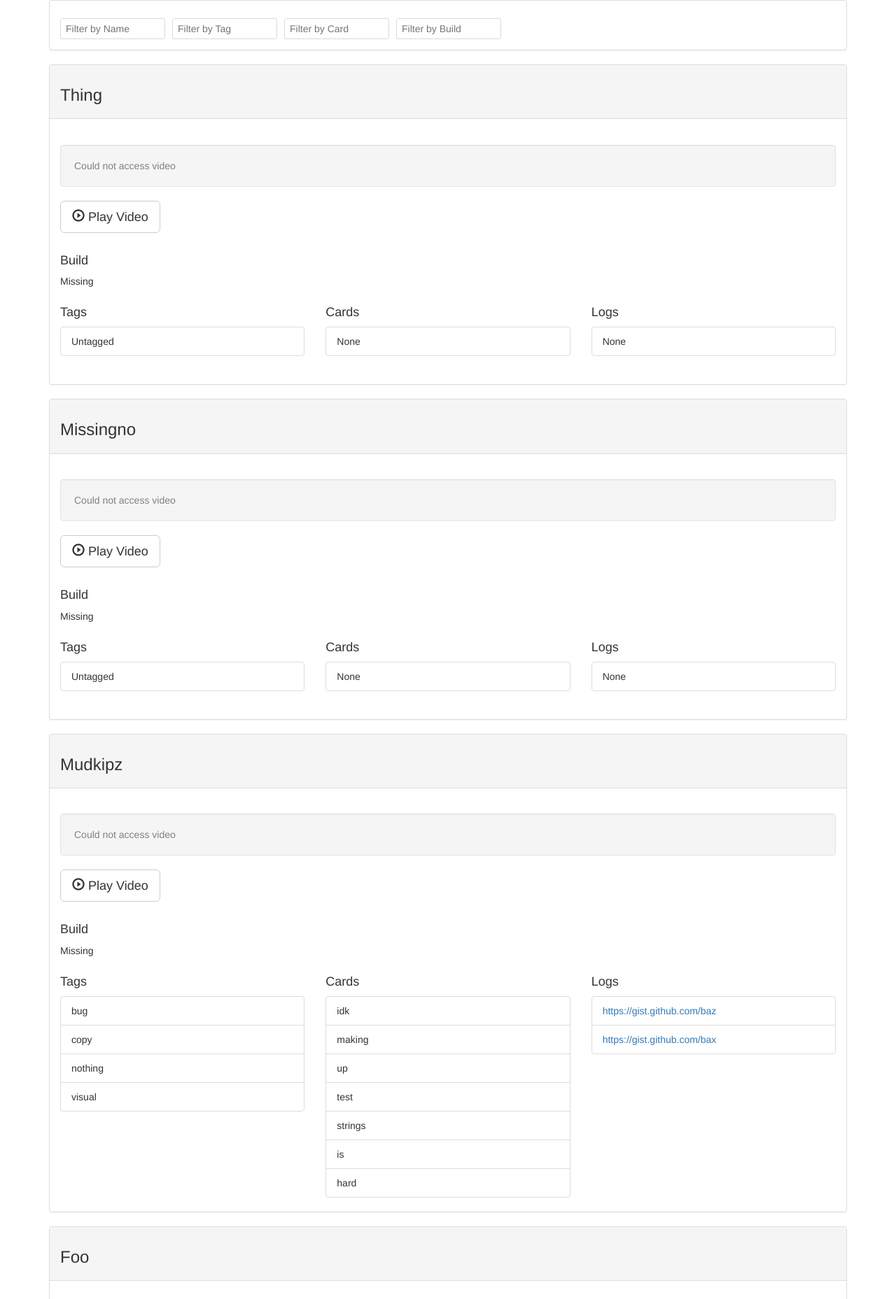
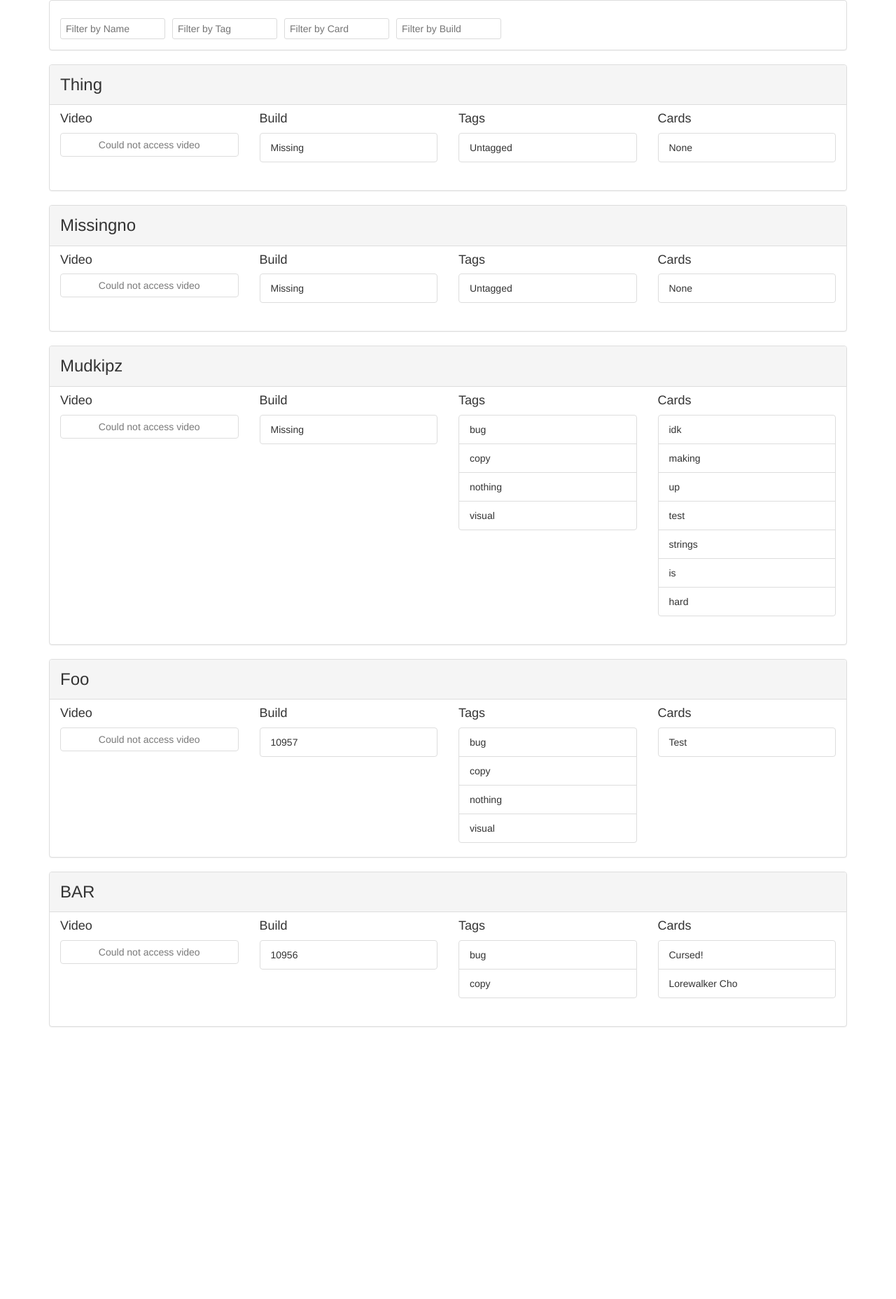
Before and after one commit to HearthSim/videoroll, a Flask app: page / in a window 1280 px wide. Shown: the part 63-1920 px from the top of the page at 70% size. After the commit the page ends 1531 px from the top, so only its background shows below. Run offline with Flask 2, Linux system fonts and the light colour scheme; some libraries are stand-ins or nearby versions.

Commit message:
Reduced size of video panels
* Moved description and logs into modal.
* Reduced size of video thumbnail.
* Removed "Play" button and replaced it with clicking the thumbnail.
* Moved "Build" into list like with tags and cards
* Put all content in adjacent collumns

```diff
--- a/templates/index.html
+++ b/templates/index.html
@@ -5,7 +5,7 @@
 <!-- jQuery library -->
 <script src="https://code.jquery.com/jquery-1.11.3.js"></script>
 <link type="text/css" href="http://ajax.googleapis.com/ajax/libs/jqueryui/1.11.2/themes/redmond/jquery-ui.css" rel="stylesheet" />
-<script type="text/javascript" src="http://ajax.googleapis.com/ajax/libs/jqueryui/1.11.2/jquery-ui.min.js"></script>
+<!-- <script type="text/javascript" src="http://ajax.googleapis.com/ajax/libs/jqueryui/1.11.2/jquery-ui.min.js"></script> -->
 
 <!-- Bootstrap -->
 <link rel="stylesheet" href="https://maxcdn.bootstrapcdn.com/bootstrap/3.3.6/css/bootstrap.min.css" integrity="sha384-1q8mTJOASx8j1Au+a5WDVnPi2lkFfwwEAa8hDDdjZlpLegxhjVME1fgjWPGmkzs7" crossorigin="anonymous">
@@ -22,7 +22,7 @@
 
 
 <!-- Bootstrap YouTube Popup -->
-<script src="{{ url_for('static', filename='bootstrap.youtubepopup.min.js') }}"></script>
+<!-- <script src="{{ url_for('static', filename='bootstrap.youtubepopup.min.js') }}"></script> -->
 
 <style>
 .panel {
@@ -31,13 +31,13 @@
 .disabled {
 	color: gray;
 }
-.video-thumbnail {
-	margin-bottom: 20px;
-}
-.youtube-button {
-	padding-bottom: 20px;
+.name{
+	margin-top: 5px !important;
+	margin-bottom: 5px !important;
 }
 </style>
+
+
 
 <div class="container">
 	<div class="header clearfix">
@@ -108,25 +108,22 @@
 				<div class="panel-heading">
 					<h3 class="name">{{ name }}</h3>
 				</div>
-				<div class="panel-body">
 
-					<img src="" alt="" class="img-rounded video-thumbnail">
+				<div class="col-sm-3">
+					<h4>Video</h4>
+					<button type="button" data-toggle="modal" data-target="#video-modal" data-video="{{ metadata['url'] }}" class="btn btn-default video-button btn-block" disabled="true">
+						<img src="" alt="" class="pull-left video-thumbnail">
+					</button>
+				</div>
 
-					<div>
-						<div class="well video-description disabled" data-video-id="{{ metadata['url'] }}">Loading...</div>
-					</div>
-
-					<div class="youtube-button">
-						<a class="youtube btn btn-default btn-lg" href="http://www.youtube.com/embed/{{ metadata['url'] }}"><span class="glyphicon glyphicon-play-circle" aria-hidden="true"></span> Play Video</a>
-					</div>
-
-					<div>
-						<h4>Build</h4>
-						<span class="build">{{ metadata['build'] }}</span><br/>
+				<div class="col-sm-3">
+					<h4>Build</h4>
+					<div class="list-group">
+						<li class= "build list-group-item">{{ metadata['build'] }}</li>
 					</div>
 				</div>
 
-				<div class="col-md-4">
+				<div class="col-sm-3">
 					<h4>Tags</h4>
 					<ul class="tags list-group">
 						{% if metadata['tags'] %}
@@ -139,7 +136,7 @@
 					</ul>
 				</div>
 
-				<div class="col-md-4">
+				<div class="col-sm-3">
 					<h4>Cards</h4>
 					<ul class="cards list-group">
 						{% if metadata['cards'] %}
@@ -156,9 +153,9 @@
 					</ul>
 				</div>
 
-				<div class="col-md-4">
+				<div class="logs" style="display: none;">
 					<h4>Logs</h4>
-					<ul class="logs list-group">
+					<ul class="list-group">
 						{% if metadata['logs'] %}
 							{% for log in metadata['logs'] %}
 							<li class="log_href list-group-item">
@@ -173,7 +170,7 @@
 					</ul>
 				</div>
 
-				<div>&nbsp;</div>
+				&nbsp;
 			</div>
 			{% endfor %}
 
@@ -183,6 +180,23 @@
 
 		</div>
 	</div>
+
+	<div class="modal fade" id="video-modal" tabindex="-1" role="dialog" aria-labelledby="video-modal-title">
+		<div class="modal-dialog modal-lg">
+			<div class="modal-content">
+				<div class="modal-header">
+					<button type="button" class="close" data-dismiss="modal">×</button>
+					<h4 class="modal-title" id="video-modal-title">Loading...</h4>
+				</div>
+				<div class="modal-body" id="video-modal-body">
+					<iframe class="video-iframe" title="YouTube video player" width="100%" height="480" frameborder="0" allowfullscreen="" seamless=""></iframe>
+					<div class="well video-description"></div>
+					<div class="logs"></div>
+				</div>
+			</div>
+		</div>
+	</div>
+
 </div>
 
 <script type="text/javascript">
@@ -199,18 +213,18 @@
 			panelPath: '.jplist-panel'
 		});
 
-		$("a.youtube").YouTubeModal({});
 
-		$('.video-description').each(function() {
+		$('.video-button').each(function() {
 			var that = this;
 			$.ajax({
-				url: 'https://www.googleapis.com/youtube/v3/videos?id=' + $(this).data('video-id') + '&key={{ youtube_api_key }}&part=snippet',
+				url: "https://www.googleapis.com/youtube/v3/videos?id=" + $(this).data('video') + "&key={{ youtube_api_key }}&part=snippet",
 				success: function(data){
 					if (typeof(data.items[0]) != "undefined") {
 						var video = data.items[0];
-						$(that).multiline(video.snippet.description);
+						//$(that).multiline();
 						$(that).removeClass('disabled');
-						$(that).parent().parent().find('.video-thumbnail').attr('src', video.snippet.thumbnails.medium.url);
+						$(that).find('.video-thumbnail').attr('src', video.snippet.thumbnails.default.url);
+						$(that).attr("disabled", false);
 					} else {
 						$(that).text("Could not access video");
 					}
@@ -222,6 +236,31 @@
 		});
 
 	});
+
+	$('#video-modal').on('show.bs.modal', function (event) {
+		var button = $(event.relatedTarget); // Button that triggered the modal
+		var video_id = button.data('video');
+		var modal = $(this);
+		$.ajax({
+			url: "https://www.googleapis.com/youtube/v3/videos?id=" + video_id + "&key={{ youtube_api_key }}&part=snippet",
+			success: function(data){
+				var video = data.items[0];
+				modal.find('.modal-title').text(video.snippet.title);
+				modal.find('.video-description').multiline(video.snippet.description);
+				modal.find('.video-iframe').attr("src", "//www.youtube.com/embed/" + video_id + "?rel=0&amp;showsearch=0&amp;autohide=2&amp;autoplay=1&amp;controls=1&amp;fs=1&amp;loop=0&amp;showinfo=0&amp;color=red&amp;theme=light&amp;wmode=transparent");
+				modal.find('.logs').html(button.parent().parent().find('.logs').html())
+			},
+			error: function(d) {
+
+			}
+		});
+	}).on('hidden.bs.modal', function () {
+		var modal = $(this);
+		modal.find('.modal-title').text("Loading...");
+		modal.find('.video-description').text("");
+		modal.find('.video-iframe').attr("src", "");
+		modal.find('.logs').html("");
+	});
 </script>
 
 {% endblock %}
```
Also changed, not shown: static/bootstrap.youtubepopup.min.js (deleted).
